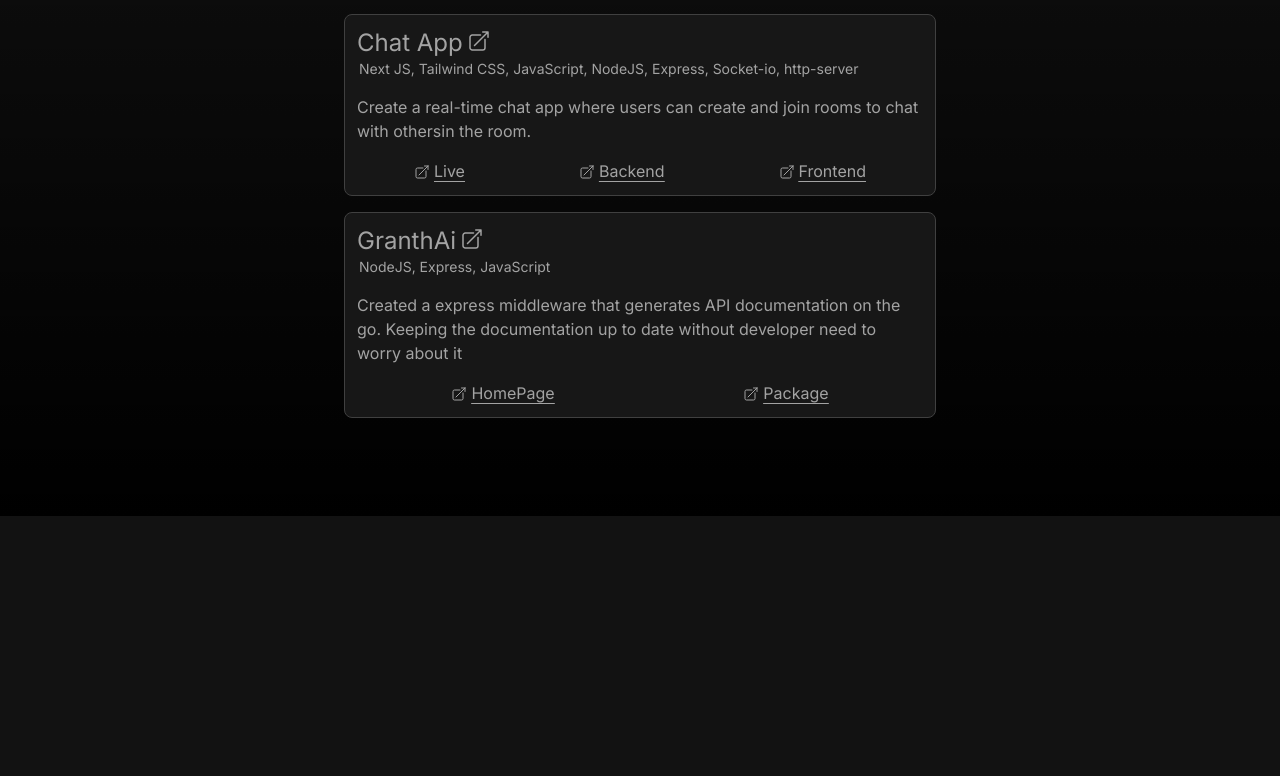
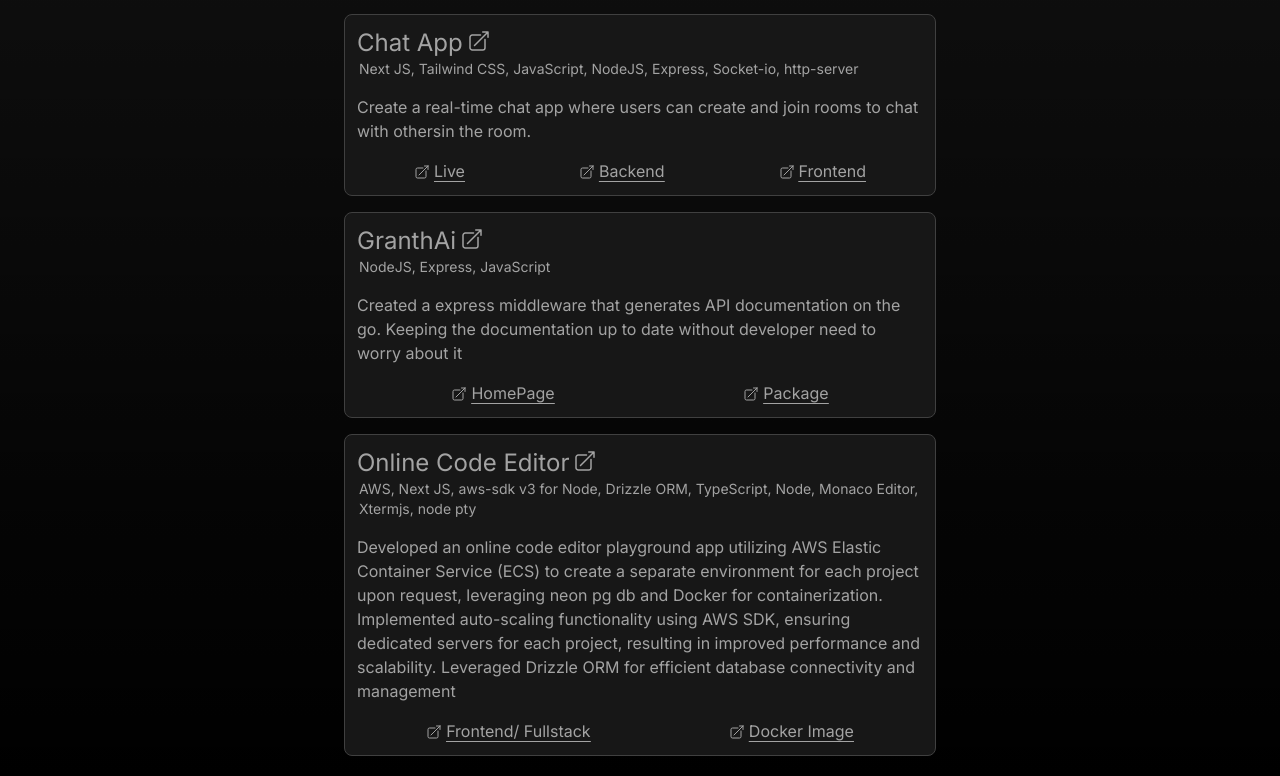
Before and after one commit to sanketssc/sanket-choudhari, a Next.js app: page /projects in a window 1280 px wide. Shown: the part 284-1060 px from the top of the page. Before the commit the page ends 800 px from the top, so only its background shows below. Built offline with nearby package versions, Linux system fonts and the light colour scheme.

Commit message:
added code editor project to list and updated resume

```diff
--- a/src/app/page.js
+++ b/src/app/page.js
@@ -122,7 +122,7 @@
         </div>
         <Link
           href={
-            "https://drive.google.com/file/d/1ZT1QpSLLDOvtKLSIEpZ4tjenNVeN4dnn/view?usp=sharing"
+            "https://drive.google.com/file/d/1bEB7A-AK6Y1XidmlR4qZl2Z6H4RRyo7n/view?usp=drive_link"
           }
           className="flex items-center gap-1 underline underline-offset-4 "
           target="_blank"
--- a/src/app/projects/page.js
+++ b/src/app/projects/page.js
@@ -80,6 +80,21 @@
       },
     ],
   },
+  {
+    name: "Online Code Editor",
+    description: "Developed an online code editor playground app utilizing AWS Elastic Container Service (ECS) to create a separate environment for each project upon request, leveraging neon pg db and Docker for containerization. Implemented auto-scaling functionality using AWS SDK, ensuring dedicated servers for each project, resulting in improved performance and scalability. Leveraged Drizzle ORM for efficient database connectivity and management",
+    tools: "AWS, Next JS, aws-sdk v3 for Node, Drizzle ORM, TypeScript, Node, Monaco Editor, Xtermjs, node pty",
+    repo: [
+      {
+        name: "Frontend/ Fullstack",
+        link: "https://github.com/sanketssc/codedamn-frontend"
+      },
+      {
+        name: "Docker Image",
+        link: "https://github.com/sanketssc/base-image-code-editor"
+      }
+    ]
+  }
 ];
 
 const Projects = () => {
--- a/src/components/ProjectCard.js
+++ b/src/components/ProjectCard.js
@@ -8,9 +8,9 @@
       <div className="group flex flex-col w-full gap-4 px-3 py-3 bg-neutral-900 border border-neutral-700 hover:border-gray-700 hover:bg-[rgb(20,24,25,1)] rounded-lg">
         <Link
           className="flex items-center text-2xl text-neutral-400 group-hover:text-neutral-200"
-          href={project.url}
+          href={project.url ?? "#"}
           rel="noopener noreferrer"
-          target="_blank"
+          target={project.url ? "_blank" : "_self"}
         >
           {project.name}
           <HiOutlineArrowTopRightOnSquare className="inline ml-1 mb-1" />
```
